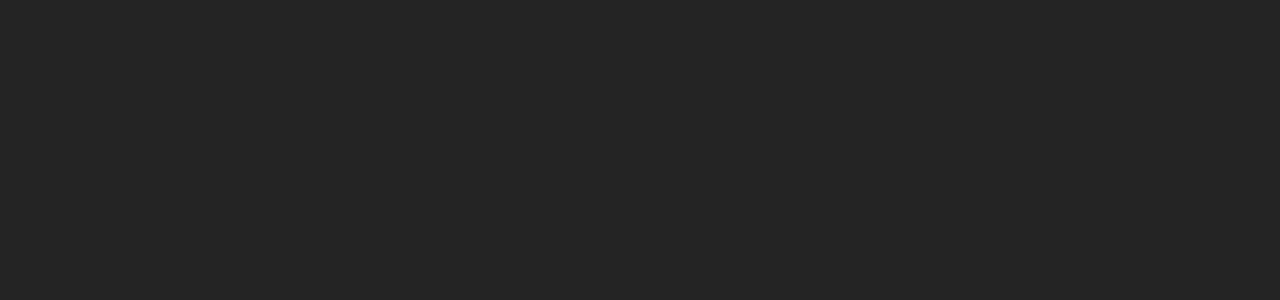
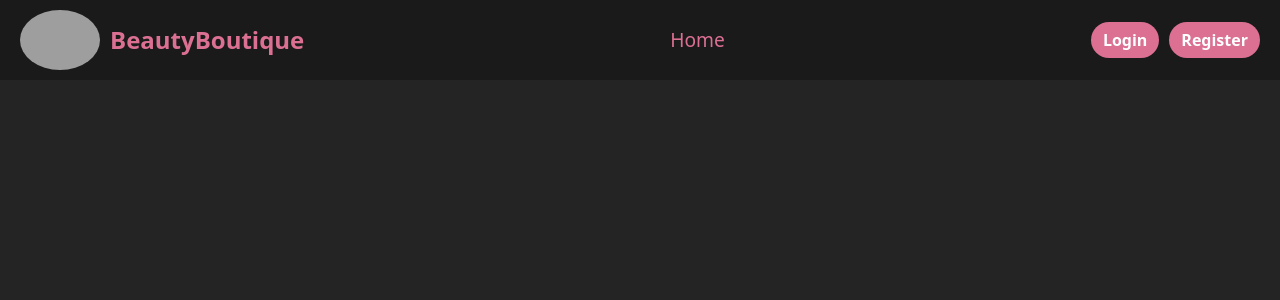
Before and after one commit to trubicynaite/REACT_atsiskaitymas, a React (Vite) app: page / in a window 1280 px wide. Shown: the top 300 px of the page. Built offline with nearby package versions, Linux system fonts and the light colour scheme; data requests are answered from the project's data file; grey boxes are pictures that could not be loaded.

Commit message:
added Header.tsx

```diff
--- a/data.json
+++ b/data.json
@@ -2,6 +2,7 @@
     "users": [
         {
             "id": "111",
+            "username": "adminMonika",
             "email": "monika123@gmail.com",
             "password": "",
             "passwordText": "Admin123!",
@@ -14,6 +15,7 @@
         },
         {
             "id": "222",
+            "username": "userAmelija",
             "email": "amelija456@gmail.com",
             "password": "",
             "passwordText": "User456@",
--- a/src/App.tsx
+++ b/src/App.tsx
@@ -24,7 +24,7 @@
         <Route path="" element={<MainOutlet />}>
           <Route index element={<Home />} />
           <Route path="/add" element={loggedInUser ? <AddProduct /> : <Navigate to='/' replace />} />
-          <Route path="/likedProducts" element={loggedInUser ? <LikedProducts /> : <Navigate to='/' replace />} />
+          <Route path="/liked" element={loggedInUser ? <LikedProducts /> : <Navigate to='/' replace />} />
           <Route path=":id" element={<SpecificProductPage />} />
         </Route>
       </Routes>
--- a/src/components/UI/organisms/Header.tsx
+++ b/src/components/UI/organisms/Header.tsx
@@ -1,9 +1,164 @@
+import { Link, NavLink, useNavigate } from "react-router";
+import styled from "styled-components";
+import { useContext } from "react";
+import UsersContext from "../../../contexts/UsersContext";
+
+const StyledHeader = styled.header`
+  height: 80px;
+  padding: 5px 20px;
+  display: flex;
+  align-items: center;
+  justify-content: space-between;
+  background-color: #1a1a1a;
+
+  .logo {
+    display: flex;
+    align-items: center;
+    gap: 10px;
+
+    img {
+      height: 60px;
+      border-radius: 50%;
+    }
+
+    span {
+      font-weight: bold;
+      font-size: 1.5rem;
+      color: palevioletred;
+    }
+  }
+
+  nav ul {
+    display: flex;
+    gap: 20px;
+    list-style: none;
+    margin: 0;
+    padding: 0;
+
+    li a {
+      text-decoration: none;
+      color: white;
+      font-size: 1.2rem;
+
+      &:hover {
+        color: #ffc0e6;
+      }
+
+      &.active {
+        color: palevioletred;
+      }
+    }
+  }
+
+  .userContainer {
+    display: flex;
+    align-items: center;
+    gap: 10px;
+
+    .profile {
+      display: flex;
+      align-items: center;
+      gap: 8px;
+
+      img {
+        height: 40px;
+        width: 40px;
+        border-radius: 50%;
+        object-fit: cover;
+      }
+
+      span {
+        color: white;
+        font-weight: bold;
+      }
+    }
+
+    a,
+    button {
+      background-color: palevioletred;
+      border: none;
+      border-radius: 50px;
+      padding: 6px 12px;
+      text-decoration: none;
+      color: white;
+      font-weight: bold;
+      font-size: 1rem;
+      transition: background-color 0.3s ease;
+      cursor: pointer;
+
+      &:hover {
+        background-color: #ffc0e6;
+        color: black;
+      }
+    }
+
+    button {
+      border: 1px solid white;
+      background: transparent;
+    }
+  }
+`;
+
 const Header = () => {
+    const { loggedInUser, setLoggedInUser } = useContext(UsersContext)!;
+    const navigate = useNavigate();
+
+    const handleLogout = () => {
+        setLoggedInUser(null);
+        localStorage.removeItem("loggedInUser");
+        navigate("/");
+    };
+
     return (
-        <header>
+        <StyledHeader>
+            <div className="logo">
+                <img
+                    src="https://static.vecteezy.com/system/resources/previews/038/497/937/non_2x/sparkling-heart-love-emoji-icon-object-symbol-gradient-art-design-cartoon-isolated-background-pink-heart-emoji-vector.jpg"
+                    alt="logo"
+                />
+                <span>BeautyBoutique</span>
+            </div>
 
-        </header>
+            <nav>
+                <ul>
+                    <li>
+                        <NavLink to="/">Home</NavLink>
+                    </li>
+                    {loggedInUser?.role === "admin" && (
+                        <li>
+                            <NavLink to="/add">Add Product</NavLink>
+                        </li>
+                    )}
+                    {loggedInUser?.role === "user" && (
+                        <li>
+                            <NavLink to="/liked">Liked Products</NavLink>
+                        </li>
+                    )}
+                </ul>
+            </nav>
+
+            <div className="userContainer">
+                {loggedInUser ? (
+                    <>
+                        <div className="profile">
+                            <img
+                                src={
+                                    loggedInUser.profilePicture}
+                                alt={loggedInUser.username}
+                            />
+                            <span>{loggedInUser.username}</span>
+                        </div>
+                        <button onClick={handleLogout}>Logout</button>
+                    </>
+                ) : (
+                    <>
+                        <Link to="/login">Login</Link>
+                        <Link to="/register">Register</Link>
+                    </>
+                )}
+            </div>
+        </StyledHeader>
     );
-}
+};
 
 export default Header;
--- a/src/components/outlets/MainOutlet.tsx
+++ b/src/components/outlets/MainOutlet.tsx
@@ -1,13 +1,16 @@
 import { Outlet } from "react-router";
+
+import Header from "../UI/organisms/Header";
+import Footer from "../UI/organisms/Footer";
 
 const MainOutlet = () => {
     return (
         <>
-            <header></header>
+            <Header />
             <main>
                 <Outlet />
             </main>
-            <footer></footer>
+            <Footer />
         </>
     );
 }
--- a/src/types.ts
+++ b/src/types.ts
@@ -4,6 +4,7 @@
 
 export type User = {
     id: string,
+    username: string,
     email: string,
     password: string,
     passwordText: string,
```
